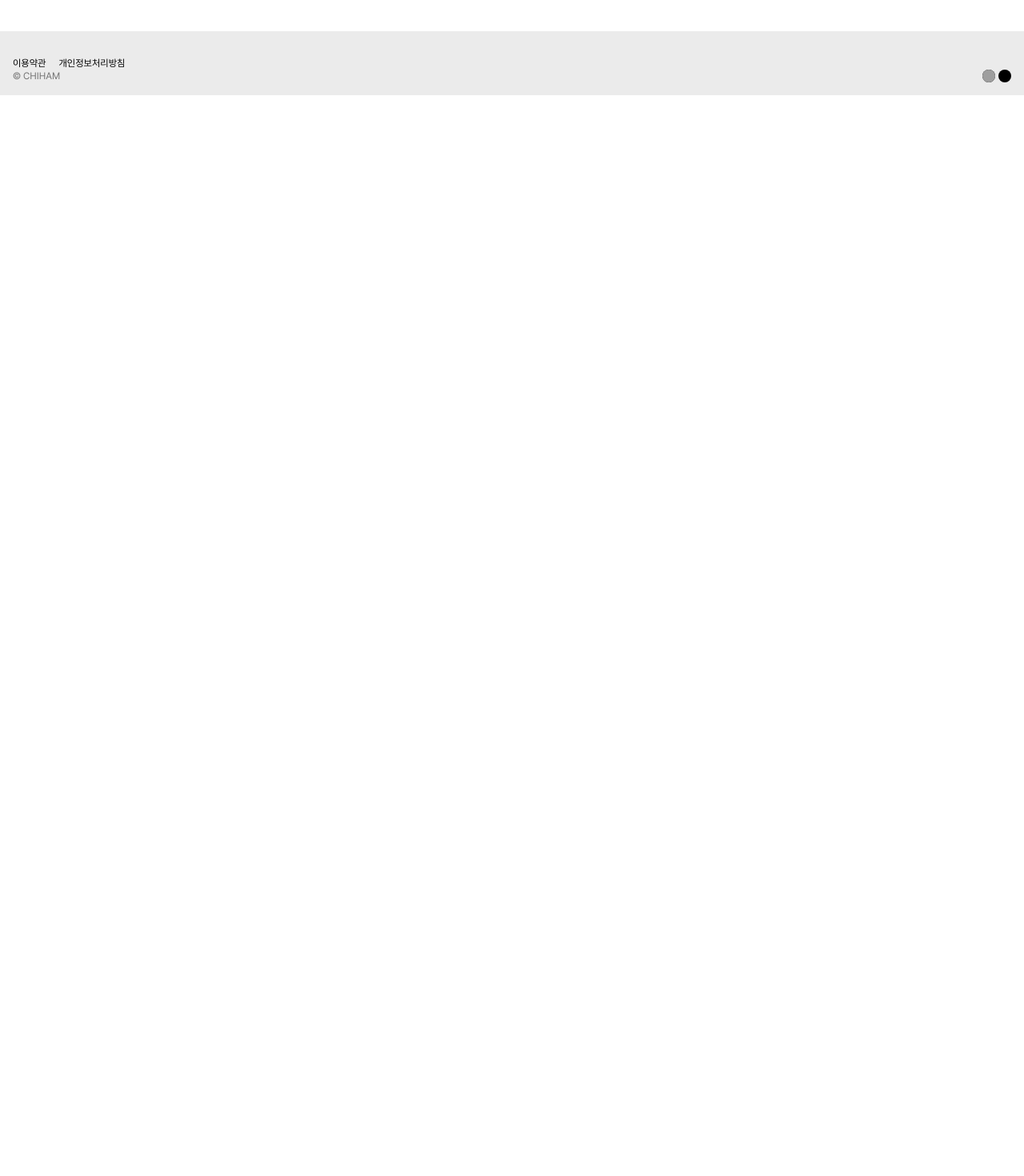
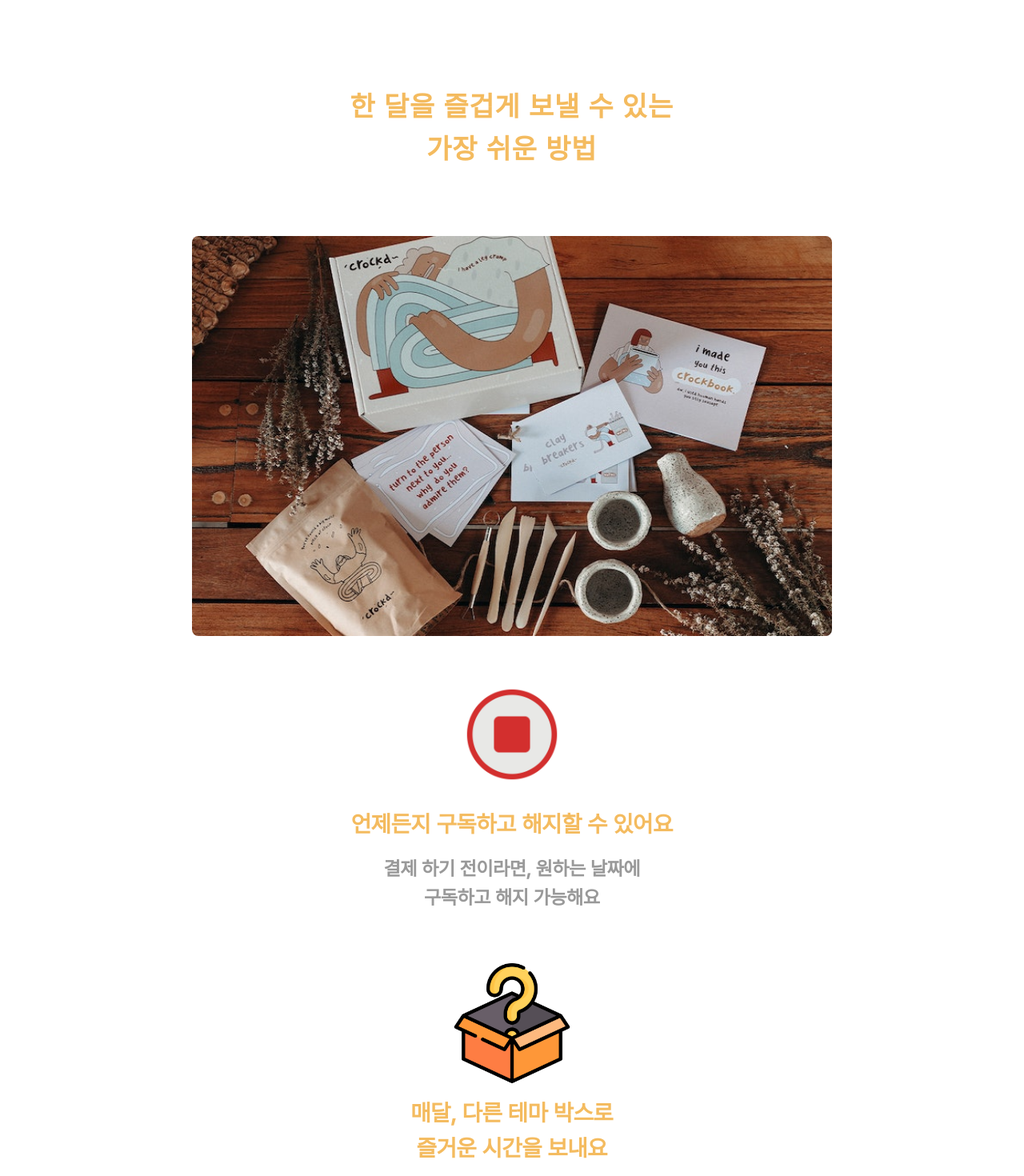
Before and after one commit to baggy-1/hobby-discovery, a Next.js app: page / in a window 1280 px wide. Shown: the part 940-2410 px from the top of the page at 80% size. Before the commit the page ends 1059 px from the top, so only its background shows below. Built offline with nearby package versions, Linux system fonts and the light colour scheme; no server answers; grey boxes are pictures that could not be loaded.

Commit message:
style: 버튼 디테일 수정

```diff
--- a/components/view/cart/CartItem.tsx
+++ b/components/view/cart/CartItem.tsx
@@ -105,9 +105,15 @@ const CartItem = ({ cartItem, dispatch }: Props) => {
         <div css={countWrapper}>
           <div css={Text("1rem", "600", "#000000")}>수량</div>
           <div css={CountBox}>
-            <button onClick={onClickDec(kitItem)} css={button}>{`-`}</button>
+            <button
+              onClick={onClickDec(kitItem)}
+              css={button("left")}
+            >{`-`}</button>
             <div css={Count}>{count}</div>
-            <button onClick={onClickInc(kitItem)} css={button}>{`+`}</button>
+            <button
+              onClick={onClickInc(kitItem)}
+              css={button("right")}
+            >{`+`}</button>
           </div>
         </div>
         <button
@@ -148,7 +154,7 @@ const Count = css({
   minWidth: "1.5rem",
   height: "1.5rem",
   textAlign: "center",
-  border: "1px solid #000000",
+  border: "1px solid #E5E5E5",
   borderLeft: "none",
   borderRight: "none",
   fontSize: "1rem",
@@ -179,7 +185,7 @@ const checkbox = css({
   width: "2.5rem",
   height: "2.5rem",
   backgroundColor: "#FFFFFF",
-  border: "2px solid #000000",
+  border: "2px solid #E5E5E5",
   borderRadius: "0.25rem",
   display: "flex",
   justifyContent: "center",
@@ -194,7 +200,7 @@ const checkbox = css({
   },
   "input:checked + label::after": {
     content: "'✓'",
-    color: "#000000",
+    color: "#999999",
     fontSize: "1.5rem",
     fontWeight: "500",
     width: "100%",
@@ -267,15 +273,18 @@ const wrapper = css({
   },
 });
 
-const button = css({
+const button = (type: "left" | "right") =>
+  css({
     display: "flex",
     alignItems: "center",
     justifyContent: "center",
     backgroundColor: "#EBEBEB",
     width: "1.5rem",
     height: "1.5rem",
-  border: "1px solid #000",
+    border: "1px solid #E5E5E5",
     fontWeight: "500",
+    borderRadius:
+      type === "left" ? "0.25rem 0 0 0.25rem" : "0 0.25rem 0.25rem 0",
   });
 
 const rightBox = css({
--- a/components/view/home/HobbySection.tsx
+++ b/components/view/home/HobbySection.tsx
@@ -1,11 +1,16 @@
 import { css } from "@emotion/react";
-import { mq } from "config/styles";
+import { borderRadius, Text } from "components/common/styles";
+import { MAIN_COLOR, mq } from "config/styles";
+import Image from "next/image";
+import { useRouter } from "next/router";
 
 const HobbySection = () => {
+  const router = useRouter();
+
   return (
     <>
-      <div css={section}>
-        <div css={wrapper}>
+      <div css={topSection}>
+        <div css={topWrapper}>
           <div css={textBox}>
             인테리어 소품부터 실제 사용 가능한 키트까지
             <br />
@@ -13,11 +18,248 @@ const HobbySection = () => {
           </div>
         </div>
       </div>
+      <section css={section}>
+        <div css={wrapper}>
+          <div css={titleBox}>
+            <h1 css={[Text("2.2rem", "700", MAIN_COLOR), title]}>
+              <span css={TextSet}>
+                한 달을 즐겁게 보낼 수 있는
+                <br />
+                가장 쉬운 방법
+              </span>
+            </h1>
+          </div>
+          <div css={imageWrapper}>
+            <div css={imageBox}>
+              <Image
+                src={`/asset/image/sub/sub-desc-1.jpg`}
+                alt="description-chiham"
+                width={800}
+                height={500}
+                css={borderRadius("0.5rem")}
+              />
+            </div>
+          </div>
+          <div css={descSection}>
+            <div css={descWrapper}>
+              <div css={IconBox}>
+                <Image
+                  src={`/asset/image/sub/stop-icon.jpg`}
+                  alt={"stop"}
+                  width={150}
+                  height={150}
+                />
+              </div>
+              <div css={TextBox}>
+                <h1 css={Text("1.8rem", "700", MAIN_COLOR)}>
+                  언제든지 구독하고 <br css={Br} />
+                  해지할 수 있어요
+                </h1>
+                <h2 css={Text("1.5rem", "700", "#999999")}>
+                  결제 하기 전이라면, 원하는 날짜에
+                  <br />
+                  구독하고 해지 가능해요
+                </h2>
+              </div>
+            </div>
+            <div css={descWrapper}>
+              <div css={IconBox}>
+                <Image
+                  src={`/asset/image/sub/box-icon.png`}
+                  alt={"box"}
+                  width={150}
+                  height={150}
+                />
+              </div>
+              <div css={TextBox}>
+                <h1 css={Text("1.8rem", "700", MAIN_COLOR)}>
+                  매달, 다른 테마 박스로
+                  <br />
+                  즐거운 시간을 보내요
+                </h1>
+                <h2 css={Text("1.5rem", "700", "#999999")}>
+                  구독자님들의 피드백을 바탕으로
+                  <br />
+                  매달 다른 테마의 박스를 구성해요
+                </h2>
+              </div>
+            </div>
+            <div css={descWrapper}>
+              <div css={IconBox}>
+                <Image
+                  src={`/asset/image/sub/delivery-icon.png`}
+                  alt={"delivery"}
+                  width={150}
+                  height={150}
+                />
+              </div>
+              <div css={TextBox}>
+                <h1 css={Text("1.8rem", "700", MAIN_COLOR)}>
+                  집 앞까지 안전하게 배송해요
+                  <br />
+                  당연히, 무료!
+                </h1>
+                <h2 css={Text("1.5rem", "700", "#999999")}>
+                  구독을 시작하면, 신경쓰지 않아도
+                  <br />문 앞에서 만나볼 수 있어요
+                </h2>
+              </div>
+            </div>
+            <div css={BottomButton}>
+              <div css={Button} onClick={() => router.push("/subscription")}>
+                지금 바로 구독하기
+              </div>
+            </div>
+          </div>
+        </div>
+      </section>
     </>
   );
 };
 
 export default HobbySection;
+const Button = css({
+  width: "14rem",
+  height: "3rem",
+  backgroundColor: MAIN_COLOR,
+  color: "white",
+  borderRadius: "0.5rem",
+  display: "flex",
+  justifyContent: "center",
+  alignItems: "center",
+  cursor: "pointer",
+  fontSize: "1.25rem",
+  fontWeight: "700",
+});
+
+const BottomButton = css({
+  width: "100%",
+  height: "5rem",
+  display: "flex",
+  justifyContent: "center",
+  alignItems: "center",
+});
+
+const descSection = css({
+  display: "flex",
+  flexDirection: "column",
+  justifyContent: "center",
+  alignItems: "center",
+  gap: "4rem",
+});
+
+const Br = css({
+  display: "none",
+  [mq[1]]: {
+    display: "block",
+  },
+});
+
+const TextSet = css({
+  wordBreak: "keep-all",
+  [mq[1]]: {
+    fontSize: "1.7rem",
+  },
+});
+
+const TextBox = css({
+  wordBreak: "keep-all",
+  display: "flex",
+  flexDirection: "column",
+  justifyContent: "center",
+  alignItems: "center",
+  width: "100%",
+  height: "100%",
+  gap: "1rem",
+  [mq[1]]: {
+    fontSize: "1.5rem",
+  },
+});
+
+const IconBox = css({
+  display: "flex",
+  justifyContent: "center",
+  alignItems: "center",
+  width: "100%",
+  height: "100%",
+  marginBottom: "1rem",
+  [mq[1]]: {
+    width: "80%",
+    height: "80%",
+  },
+});
+
+const descWrapper = css({
+  display: "flex",
+  alignItems: "center",
+  justifyContent: "center",
+  flexDirection: "column",
+  textAlign: "center",
+});
+
+const title = css({
+  display: "flex",
+  flexDirection: "row",
+  alignItems: "center",
+  justifyContent: "center",
+  gap: "0.5rem",
+  textAlign: "center",
+  [mq[0]]: {
+    flexDirection: "column",
+    gap: "0",
+  },
+});
+
+const imageWrapper = css({
+  display: "flex",
+  flexDirection: "column",
+  alignItems: "center",
+  justifyContent: "center",
+  padding: "2rem",
+});
+
+const titleBox = css({
+  display: "flex",
+  justifyContent: "center",
+  alignItems: "center",
+  width: "100%",
+  height: "3rem",
+  letterSpacing: "0.1rem",
+  margin: "4rem 0",
+  [mq[1]]: {
+    margin: "2rem 0",
+  },
+});
+
+const imageBox = css({
+  display: "flex",
+  justifyContent: "center",
+  alignItems: "center",
+  width: "100%",
+  height: "100%",
+  maxWidth: "1000px",
+  maxHeight: "700px",
+  borderRadius: "0.5rem",
+});
+
+const wrapper = css({
+  width: "100%",
+  height: "100%",
+  display: "flex",
+  flexDirection: "column",
+  alignItems: "center",
+  justifyContent: "center",
+  gap: "1rem",
+});
+
+const section = css({
+  display: "flex",
+  justifyContent: "center",
+  alignItems: "center",
+  width: "100%",
+  height: "100%",
+  padding: "2rem 0",
+});
 
 const textBox = css({
   padding: "5rem",
@@ -32,12 +274,12 @@ const textBox = css({
   },
 });
 
-const wrapper = css({
+const topWrapper = css({
   width: "100%",
   maxWidth: "80rem",
 });
 
-const section = css({
+const topSection = css({
   width: "100%",
   height: "auto",
   display: "flex",
--- a/components/view/order/OrderView.tsx
+++ b/components/view/order/OrderView.tsx
@@ -33,8 +33,6 @@ const OrderView = () => {
   const { alertControl, setAlertControl, onClickClose } = useAlertControl();
 
   const [order, setOrder] = useState<AddNull<Order>>(INIT_ORDER);
-
-  console.log(items);
 
   const onClickOrder = () => {
     if (Object.values(order).some((value) => value === null)) {
--- a/components/view/store/Card.tsx
+++ b/components/view/store/Card.tsx
@@ -1,5 +1,10 @@
 import { css } from "@emotion/react";
-import { borderRadius, hoverScale } from "components/common/styles";
+import {
+  borderRadius,
+  Center,
+  hoverScale,
+  Text,
+} from "components/common/styles";
 import { mq } from "config/styles";
 import Image from "next/image";
 import { useRouter } from "next/router";
@@ -11,7 +16,7 @@ interface Props {
 
 const Card = ({ kitItem }: Props) => {
   const router = useRouter();
-  const { pd_id, pd_title, images, pd_price } = kitItem;
+  const { pd_id, pd_title, images, pd_price, pd_sell } = kitItem;
   const imagePath = images[0] ? images[0].image : "/asset/image/main-image.png";
   return (
     <div
@@ -31,8 +36,13 @@ const Card = ({ kitItem }: Props) => {
           css={[borderRadius("1.2rem"), hoverScale, imageO]}
         />
       </div>
-      <div>{pd_title}</div>
-      <div>{pd_price.toLocaleString("ko-KR")}원</div>
+      <div css={[Center("row"), Text("1rem", "400", "#999999")]}>{pd_sell}</div>
+      <div css={[Center("row"), Text("1rem", "400", "#000000")]}>
+        {pd_title}
+      </div>
+      <div css={[Center("row"), Text("1.25rem", "700", "#000000")]}>
+        {pd_price.toLocaleString("ko-KR")}원
+      </div>
     </div>
   );
 };
--- a/components/view/store/product/section/MainSection.tsx
+++ b/components/view/store/product/section/MainSection.tsx
@@ -177,14 +177,14 @@ const MainSection = ({ kitItem, image, setAlertControl }: Props) => {
                   <div css={optionBottomBox}>
                     <div css={CountButtonBox}>
                       <button
-                        css={Button}
+                        css={Button("left")}
                         onClick={onClickCount("DESC", item)}
                       >{`-`}</button>
                       <div css={[Count, Text("1rem", "500", "#000000")]}>
                         {item.count}
                       </div>
                       <button
-                        css={Button}
+                        css={Button("right")}
                         onClick={onClickCount("ADD", item)}
                       >{`+`}</button>
                     </div>
@@ -345,15 +345,18 @@ const optionBox = css({
   borderRadius: "0.5rem",
 });
 
-const Button = css({
+const Button = (type: "left" | "right") =>
+  css({
     display: "flex",
     alignItems: "center",
     justifyContent: "center",
     backgroundColor: "#FFFFFF",
     width: "1.5rem",
     height: "1.5rem",
-  border: "1px solid #000",
+    border: "1px solid #E5E5E5",
     fontWeight: "500",
+    borderRadius:
+      type === "left" ? "0.25rem 0 0 0.25rem" : "0 0.25rem 0.25rem 0",
   });
 
 const Count = css({
@@ -362,7 +365,7 @@ const Count = css({
   minWidth: "1.5rem",
   height: "1.5rem",
   textAlign: "center",
-  border: "1px solid #000000",
+  border: "1px solid #E5E5E5",
   borderLeft: "none",
   borderRight: "none",
   fontSize: "1rem",
@@ -476,6 +479,10 @@ const textBox = css({
   display: "flex",
   flexDirection: "column",
   gap: "2rem",
+  padding: "0 1rem",
+  [mq[1]]: {
+    padding: "0",
+  },
 });
 
 const BorderTop = css({
```
Lines whose indentation alone changed are shown as unchanged.
